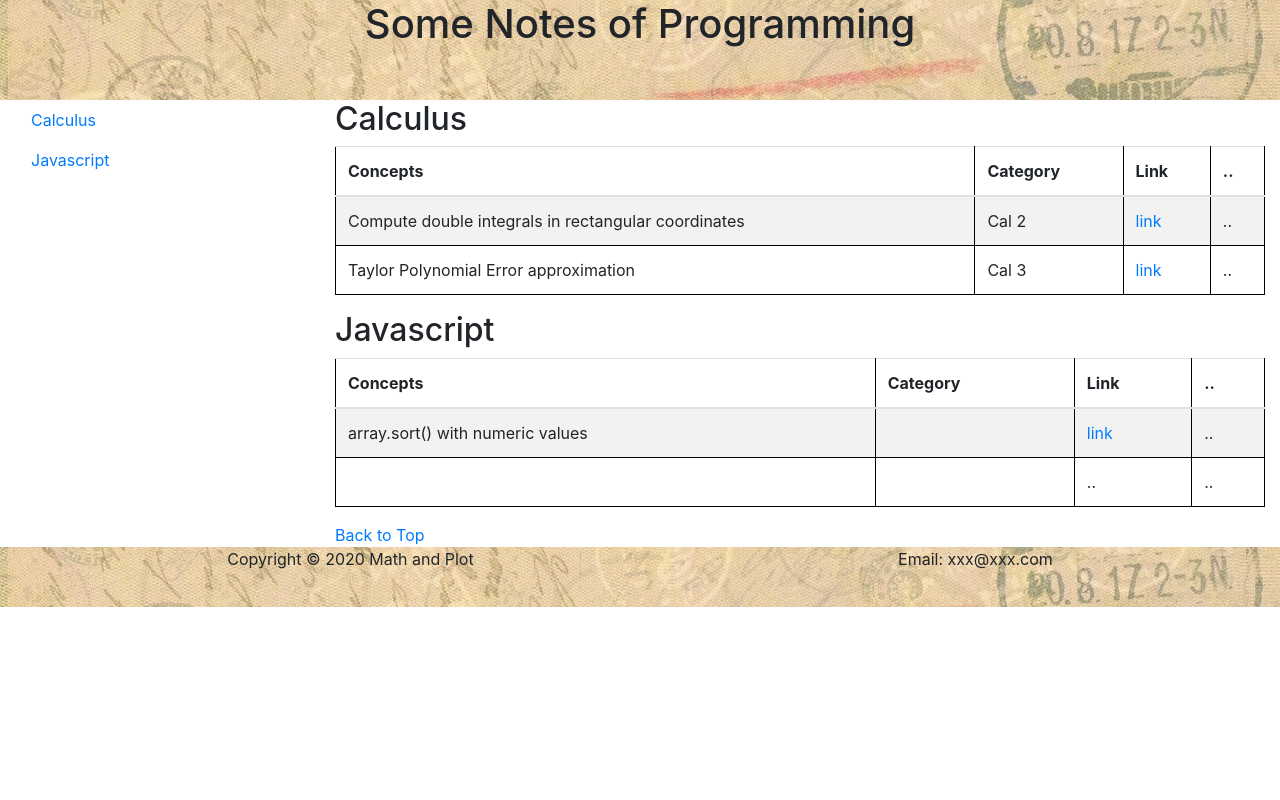
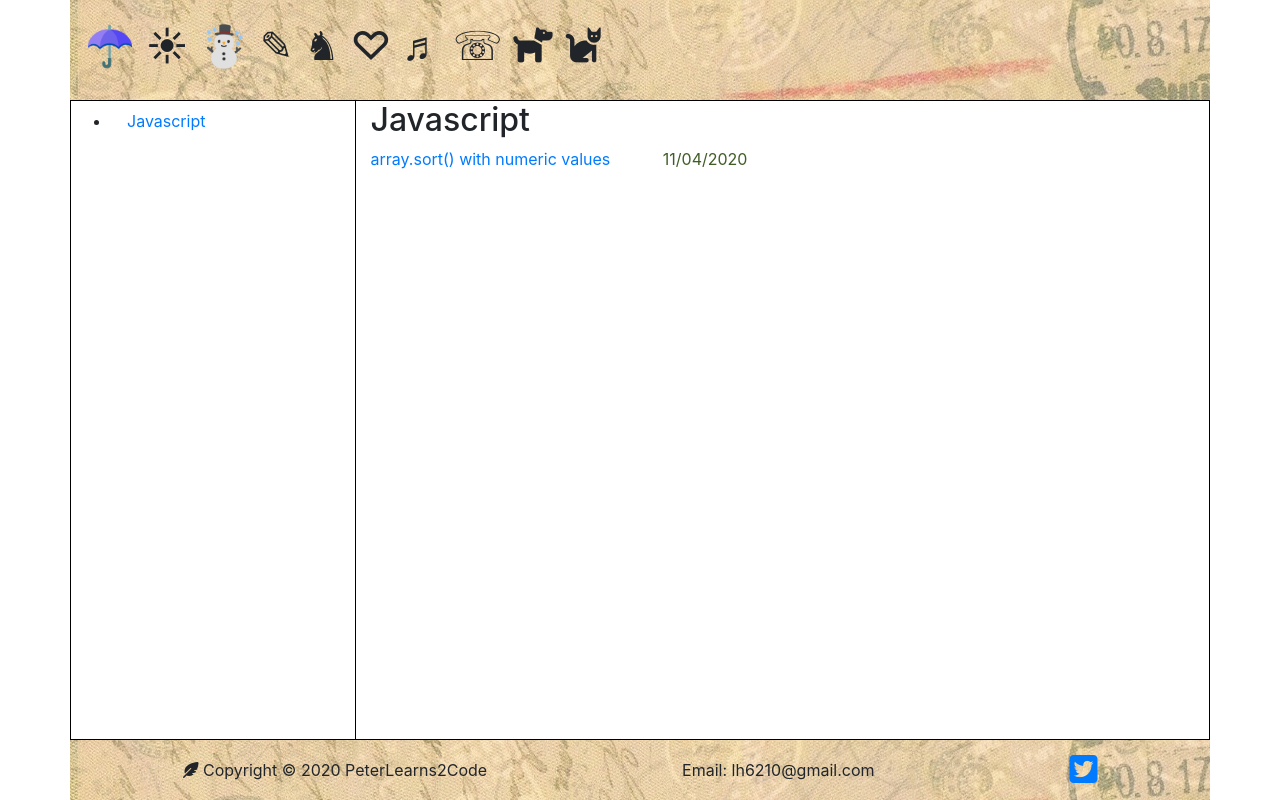
Before and after one commit to lh6210/webapp4everyone, a PHP site: page / in a window 1280 px wide. Run offline with PHP 8.4, Linux system fonts and the light colour scheme; some libraries are stand-ins or nearby versions.

Commit message:
index and first post updated

```diff
--- a/personal/assets/styles/style.css
+++ b/personal/assets/styles/style.css
@@ -2,17 +2,42 @@
 
 html, body {
 	height: 100%;
+	font-size:1rem;
 }
 
+.container.page {
+	min-height: 100vh;
+}
 
+.main {
+	border: 1px solid black;
+}
 
-header, footer {
+.app {
+	color: #191970;
+}
+
+.notes {
+	color: #405d27;
+	font-size: 1rem;
+	margin-left: 3rem;
+}
+
+.row.pen {
+	background-color: black;
+}
+
+button {
+	background-color: #92a8d1;
+}
+
+.header, .footer {
 	background-image: url("postcard.jpg");
 	/* background-image: linear-gradient(90deg, rgba(34, 152, 221, 1),rgba(211, 234, 248, 1)); */
 	height: 100px;
 }
 
-footer {
+.footer {
 	height: 60px;
 }
 
@@ -20,6 +45,8 @@ footer {
 	width: 100%;
 	/* border: 1px solid black; */
 	padding-right: 0;
+	border-right: 1px solid black;
+
 }
 
 
@@ -30,34 +57,6 @@ footer {
 	width: auto;
 	/* padding-left: 20px; */
 }
-
-.layout {
-	border: 1px solid black;
-}
-
-.main {
-	/* border: 1px solid black; */
-	/* flex-basis: 80%; */
-	/* flex-grow: 1; */
-	/* flex-grow: 1; */
-}
-
-table, th, td {
-	border: 1px solid black;
-}
-
-th, td {
-	padding-left: 1rem;
-	padding-right: 1rem;
-}
-
-
-tr:first-child {
-	width: 35%;
-}
-
-
-
 
 
 @media
--- a/personal/index.html
+++ b/personal/index.html
@@ -17,18 +17,17 @@
   </head>  <!-- head ends -->
 
   <body>
-		<div class="container-fluid">
+		<div class="container page d-flex flex-column">
 			<!-- header of the body -->
-			<div class="row">
-				<header class="col-12">
-					<h1 class="text-center">Some Notes of Programming</h1>
-				</header>
-			</div>  <!-- header ends -->
+			<div class="row header">
+				<div class="col-12 d-flex align-items-center">
+					<h1 class="text-center">&#9730 &#9728 &#9731 &#9998 &#9822 &#9825 &#9836 &#9743  <i class="fas fa-dog fa-sm"></i> <i class="fas fa-cat fa-sm"></i></h1>
+				</div>
+			</div>
 
-			<div class="row">
-				<div class="col-md-3">  <!-- sidebar -->
-					<ul class="nav flex-column sticky-top">
-						<li class="nav-item"><a href="#cal2" class="nav-link">Calculus</a></li>
+			<div class="row main flex-grow-1">
+				<div class="col-md-3 nav">  <!-- sidebar -->
+					<ul class="flex-column sticky-top">
 						<li class="nav-item"><a href="#js" class="nav-link">Javascript</a></li>
 					</ul>
 				</div>
@@ -36,74 +35,21 @@
 				<!-- main section underneath the sidebar when mobile or 3/4 when laptop -->
 				<div class="col-md-9">
 				<!-- table underneath -->
-					<h2 id="cal2">Calculus</h2>
-					<div class="table-responsive">
-						<table class="table table-striped">
-							<thead>
-								<tr>
-									<th scope="col">Concepts</th>
-									<th scope="col">Category</th>
-									<th scope="col">Link</th>
-									<th scope>..</th>
-								</tr>
-							</thead>
-							<tbody>
-								<tr>
-									<td>Compute double integrals in rectangular coordinates</td>
-									<td>Cal 2</td>
-									<td><a href="cal2/doubleintegral.html">link</td>
-									<td>..</td>
-								</tr>
-								<tr>
-									<td>Taylor Polynomial Error approximation</td>
-									<td>Cal 3</td>
-									<td><a href="cal3/taylor.html">link</a></td>
-									<td>..</td>
-								</tr>
-							</tbody>
-						</table>
-					</div>
 
 					<h2 id="js">Javascript</h2>
-					<div class="table-responsive">
-						<table class="table table-striped">
-							<thead>
-								<tr>
-									<th scope="col">Concepts</th>
-									<th scope="col">Category</th>
-									<th scope="col">Link</th>
-									<th scope>..</th>
-								</tr>
-							</thead>
-							<tbody>
-								<tr>
-									<td>array.sort() with numeric values</td>
-									<td></td>
-									<td><a href="js/sort_numeric_Nov2020.html">link</td>
-									<td>..</td>
-								</tr>
-								<tr>
-									<td></td>
-									<td></td>
-									<td>..</td>
-									<td>..</td>
-								</tr>
-							</tbody>
-						</table>
-					</div>
+					<a href="js/sort_numeric_Nov2020.html">array.sort() with numeric values</a> <span class='notes'>11/04/2020</span>
 
-					<a href="#cal1">Back to Top</a>
 				</div> <!-- main ends -->
 			</div>  <!-- row ends -->
 
 			<!--footer row begins-->
-			<div class="row">
-				<footer class="col-12 d-flex justify-content-around">
-					<p>Copyright &copy; 2020 Math and Plot</p>
-					<p>Email: xxx@xxx.com</p>
-				</footer>
-		  </div>
-		</div> <!-- container ends -->
+			<div class="row footer">
+				<div class="col-12 d-flex justify-content-around align-items-center">
+					<div><i class="fas fa-feather-alt"></i> Copyright &copy; 2020 PeterLearns2Code</div>
+					<div>Email: lh6210@gmail.com</div>
+					<div><a href="https://twitter.com/PeterLi06"><i class="fab fa-twitter-square fa-2x"></i></a></div>
+				</div>
+			</div>
 
 	<script src="https://code.jquery.com/jquery-3.3.1.slim.min.js" integrity="sha384-q8i/X+965DzO0rT7abK41JStQIAqVgRVzpbzo5smXKp4YfRvH+8abtTE1Pi6jizo" crossorigin="anonymous"></script>
 	<script src="https://cdnjs.cloudflare.com/ajax/libs/popper.js/1.14.7/umd/popper.min.js" integrity="sha384-UO2eT0CpHqdSJQ6hJty5KVphtPhzWj9WO1clHTMGa3JDZwrnQq4sF86dIHNDz0W1" crossorigin="anonymous"></script>
```
Also changed, not shown: personal/js/sort_numeric_Nov2020.html (+13 -15 lines).
